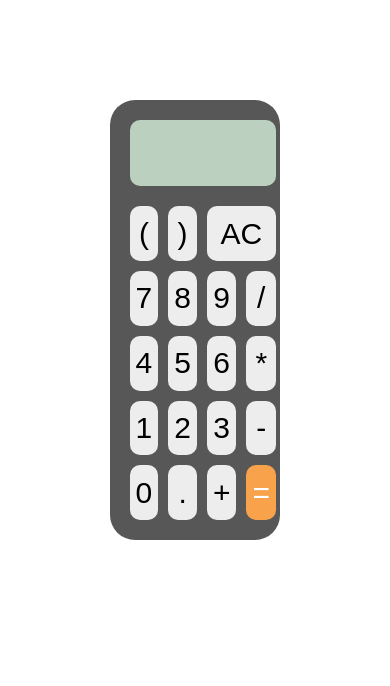
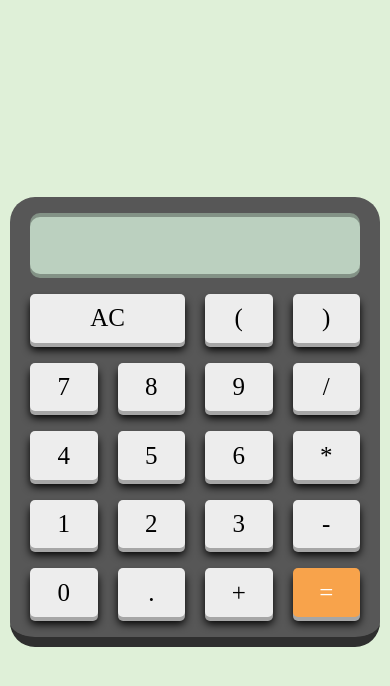
Before and after one commit to Suleyman601/Calculator, a plain HTML site: page index.html in a window 390 px wide. Drawn offline with Linux system fonts and the light colour scheme.

Commit message:
Finished styling web page.Not Responsive

```diff
--- a/styles.css
+++ b/styles.css
@@ -1,35 +1,83 @@
+:root{
+  background-color: rgb(223, 240, 216);
+}
+#mainContainer{
+  margin: 0;
+  position: absolute;
+  top: 50%;
+  transform: translateY(-50%);
+  transform: translateY(-50%);
+  left: 50%;
+  transform: translate(-50%, -50%);
+  transform: translate(-50%, -50%);
+}
 
 #container{
-  width: 35%;
+  width: 330px;
   height: 400px;
   background-color:rgba(87,87,87,255);
   margin: auto;
-  margin-top: 100px;
   display: grid;
   grid-template-columns: 1fr 1fr 1fr 1fr;
-  gap: 10px;
+  gap: 20px;
   padding: 20px;
   grid-template-areas: "dp dp dp dp"
                        "dp dp dp dp"
-                       "dp dp dp dp"
-                       ". . clr clr";
+                       "clr clr dl dl";
   border-radius: 25px;
+  border-bottom: 10px solid #2f2f2f;
+
 }
+
+
 #display{
   grid-area: dp;
   background-color: rgba(187,208,191, 2555);
-  margin-bottom: 10px;
   border-radius: 10px;
+  font-family: 'orbitron', 'sans-serif';
+  font-size: 20px;
+  padding: 0px;
+  display: flex;
+  align-items:  center;
+  justify-content: flex-end;
+  box-shadow: 0px 4px 0px #839286, 0px -4px 0px #839286;
 }
+
+#display p{
+  margin: 0px;
+  font-size: 35px;
+  padding-right: 5px;
+}
+
 #clr{
   grid-area: clr;
 }
 
+#dlt{
+  grid-area: dl;
+}
 .btn{
   text-decoration: none;
   background-color: rgba(237,237,237,255);
   border: none;
   outline: none;
-  border-radius: 10px;
-  font-size: 30px;
+  border-radius: 5px;
+  font-size: 25px;
+  font-family: 'Orbitron', 'sans-serif' ;
+  box-shadow: 0px 4px 0px #a6a6a6, 0px 7px 8px black;
+  transition: all 0.2 ease;
 }
+
+.btn:active{
+  box-shadow: none;
+}
+
+#equal{
+  color: white;
+  background-color:rgba(248,163,75,255);
+  box-shadow: 0px 4px 0px #ae7335, 0px 5px 6px black;
+}
+
+#equal:active{
+  box-shadow: none;
+}
```
